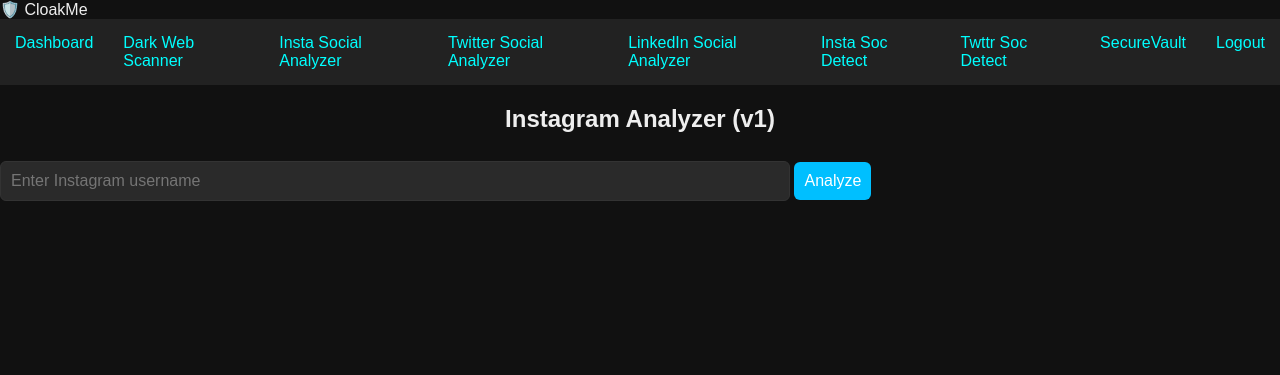
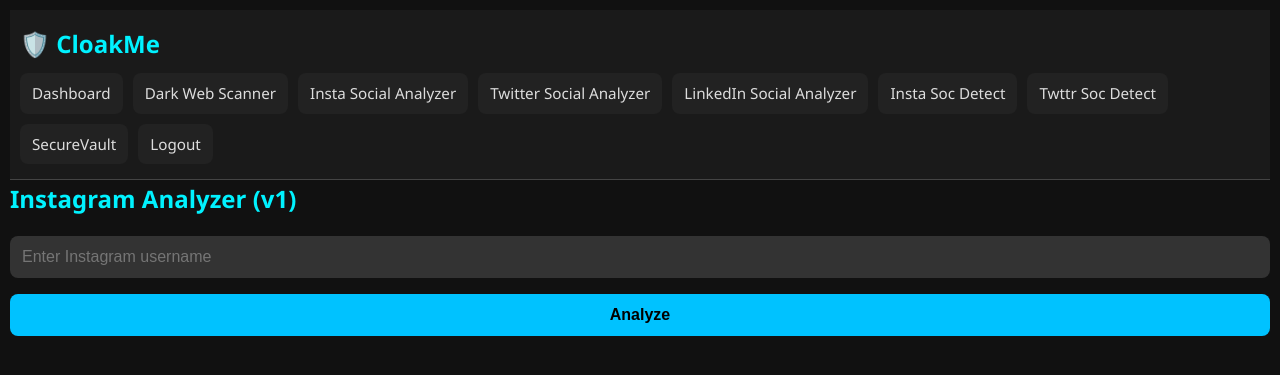
Before and after one commit to ethanhunnt/CloakME, a PHP site: page /dashboard/social_analyzer_step1.php in a window 1280 px wide. Shown: the top 375 px of the page. Run offline with PHP 8.4, Linux system fonts and the light colour scheme.

Commit message:
Some minor UI changes to make it look good mobile
Some minor UI changes to make it look good mobile

```diff
--- a/cloakme_new/css/style.css
+++ b/cloakme_new/css/style.css
@@ -1,111 +1,131 @@
-body {
+/* style.css - CloakMe */
+* {
   margin: 0;
   padding: 0;
-  font-family: Arial, sans-serif;
+  box-sizing: border-box;
+}
+
+body {
+  font-family: 'Segoe UI', Tahoma, Geneva, Verdana, sans-serif;
   background-color: #111;
   color: #eee;
+  line-height: 1.6;
+  padding: 10px;
 }
 
-h2, h3 {
-  text-align: center;
-  margin-top: 20px;
+header {
+  background-color: #1a1a1a;
+  padding: 15px 10px;
+  display: flex;
+  flex-wrap: wrap;
+  justify-content: space-between;
+  align-items: center;
+  border-bottom: 1px solid #444;
+}
+
+.logo {
+  font-size: 1.5em;
+  font-weight: bold;
+  color: #00f2ff;
+  margin-bottom: 10px;
+}
+
+nav {
+  display: flex;
+  flex-wrap: wrap;
+  gap: 10px;
+}
+
+nav a {
+  color: #ddd;
+  text-decoration: none;
+  padding: 8px 12px;
+  border-radius: 8px;
+  transition: background 0.3s;
+  font-size: 0.95em;
+  background-color: #222;
+}
+
+nav a:hover {
+  background-color: #333;
 }
 
 .container {
-  max-width: 900px;
-  margin: 30px auto;
-  padding: 20px;
-  background-color: #1d1d1d;
-  border-radius: 10px;
-  box-shadow: 0 0 10px #000;
+  margin-top: 20px;
+  padding: 15px;
+  background: #1e1e1e;
+  border-radius: 12px;
+  box-shadow: 0 0 10px rgba(0,0,0,0.4);
 }
 
-input, button {
-  padding: 10px;
-  margin: 8px 0;
-  border: none;
-  border-radius: 6px;
-  font-size: 16px;
+h1, h2, h3 {
+  color: #00f2ff;
+  margin-bottom: 10px;
 }
 
-input[type="text"], input[type="email"], input[type="url"] {
-  width: 60%;
-  background-color: #2a2a2a;
+input[type="text"],
+input[type="email"],
+input[type="password"],
+button,
+select {
+  width: 100%;
+  padding: 12px;
+  margin: 8px 0;
+  background: #333;
   color: #fff;
-  border: 1px solid #333;
+  border: none;
+  border-radius: 8px;
+  font-size: 1em;
 }
 
-button, input[type="submit"] {
-  background-color: #00bfff;
-  color: white;
+button {
+  background-color: #00c2ff;
+  color: #000;
+  font-weight: bold;
   cursor: pointer;
 }
 
-button:hover, input[type="submit"]:hover {
-  background-color: #009acd;
+button:hover {
+  background-color: #00a2cc;
 }
 
-nav {
-  background-color: #222;
-  padding: 15px;
-  display: flex;
-  justify-content: center;
-  gap: 30px;
+table {
+  width: 100%;
+  border-collapse: collapse;
+  margin-top: 15px;
 }
 
-nav a {
-  color: #00ffff;
-  text-decoration: none;
+th, td {
+  padding: 10px;
+  text-align: left;
+  border-bottom: 1px solid #444;
 }
 
-nav a:hover {
-  text-decoration: underline;
+th {
+  background-color: #222;
+  color: #00f2ff;
 }
 
-.recommendation-box {
-  background-color: #fff4cc; /* soft yellow */
-  padding: 10px;
-  margin: 15px 0;
-  border-left: 5px solid #f0ad4e; /* orange left bar */
-  display: flex;
-  align-items: center;
-  border-radius: 6px;
+@media (max-width: 768px) {
+  header {
+    flex-direction: column;
+    align-items: flex-start;
+  }
+
+  nav {
+    flex-direction: column;
+    width: 100%;
+  }
+
+  nav a {
+    width: 100%;
+  }
+
+  .logo {
+    margin-bottom: 15px;
+  }
+
+  .container {
+    padding: 10px;
+  }
 }
-
-.recommendation-box i {
-  margin-right: 10px;
-  color: #f0ad4e;
-  font-size: 18px;
-}
-
-.recommendation-text {
-  color: #000000 !important;        /* Solid black text */
-  font-weight: 600;                 /* Slightly bolder */
-  background-color: #fff3cd;        /* Soft yellow */
-  border: 1px solid #ffeeba;
-  padding: 10px;
-  border-radius: 6px;
-  margin-top: 10px;
-  display: block;
-}
-
-
-.post-gallery {
-  display: flex;
-  flex-wrap: wrap;
-  gap: 10px;
-  margin-top: 10px;
-}
-
-.post-gallery a {
-  display: inline-block;
-  text-decoration: none;
-}
-
-.post-img {
-  width: 100px;
-  height: 100px;
-  object-fit: cover;
-  border-radius: 8px;
-  border: 1px solid #ccc;
-}
--- a/cloakme_new/dashboard/instagram_impersonation_detect.php
+++ b/cloakme_new/dashboard/instagram_impersonation_detect.php
@@ -47,7 +47,7 @@
         let html = '<table><tr><th>Profile Pic</th><th>Username</th><th>Full Name</th><th>Followers</th><th>Verified</th><th>Risk</th></tr>';
         data.forEach(u => {
           html += `<tr>
-            <td><img src="${u.profile_pic_url}" alt="pic" /></td>
+            <td><img src="${u.profile_pic_url.replace(/\\\//g, '/')}" alt="pic" width="50" height="50" /></td>
             <td>${u.username}</td>
             <td>${u.full_name}</td>
             <td>${u.followers}</td>
```
Also changed, not shown: cloakme_new/css/style1.css (added, +111 -0 lines), cloakme_new/index.html (+18 -19 lines), cloakme_new/php/instagram_impersonation_detect.php (+17 -2 lines), cloakme_new/php/real_scan_api.php (added, +59 -0 lines), cloakme_new/images/cloakme.png (added), 2 other files.
